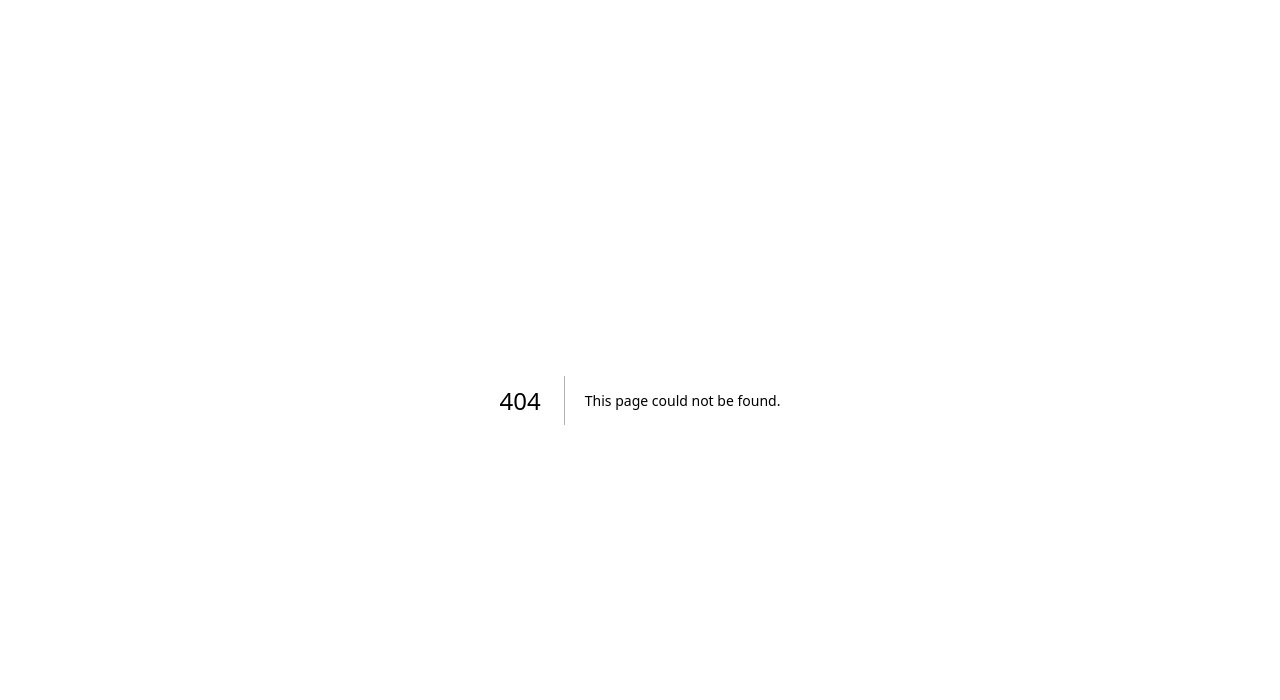
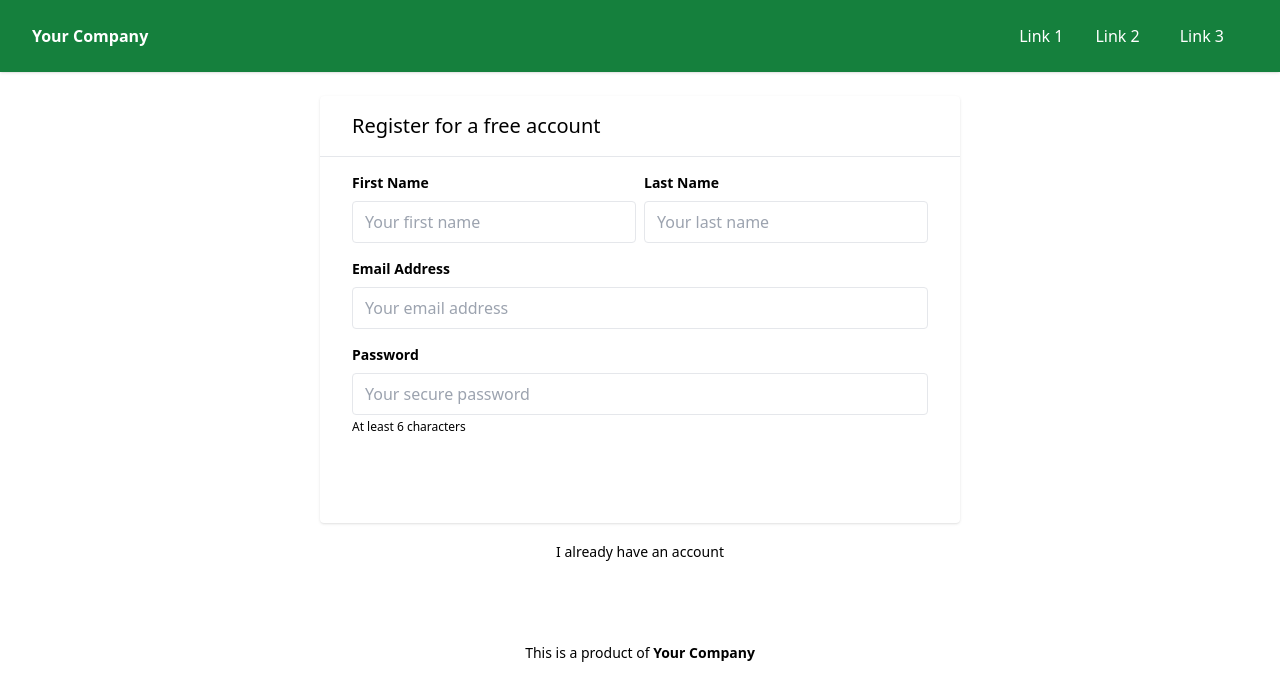
Before and after one commit to Arbyusman/flight-app, a Next.js app: page /register in a window 1280 px wide. Before the commit this address had no page. Shown: the top 700 px of the page. Built offline with nearby package versions, Linux system fonts and the light colour scheme.

Commit message:
add tailwind

```diff
--- a/package.json
+++ b/package.json
@@ -14,5 +14,10 @@
     "next": "13.0.4",
     "react": "18.2.0",
     "react-dom": "18.2.0"
+  },
+  "devDependencies": {
+    "autoprefixer": "^10.4.13",
+    "postcss": "^8.4.19",
+    "tailwindcss": "^3.2.4"
   }
 }
--- /dev/null
+++ b/pages/register/index.js
@@ -0,0 +1,128 @@
+import React from "react";
+
+export default function Home() {
+  return (
+    <div className="font-sans antialiased bg-grey">
+      <div className="w-full bg-green-700  fixed shadow z-1">
+        <div className="container mx-auto">
+          <div className="w-full flex justify-between items-center py-4 px-8">
+            <div className="text-center text-white font-bold">Your Company</div>
+            <div className="items-center hidden sm:flex">
+              <a
+                href="#"
+                className="text-white hover:text-green-lightest no-underline mx-2 px-2 py-2"
+              >
+                Link 1
+              </a>
+              <a
+                href="#"
+                className="text-white hover:text-green-lightest no-underline mx-2 px-2 py-2"
+              >
+                Link 2
+              </a>
+              <a
+                href="#"
+                className="bg-green-dark hover:bg-green-darker rounded-full text-white no-underline mx-2 px-4 py-2"
+              >
+                Link 3
+              </a>
+            </div>
+          </div>
+        </div>
+      </div>
+      <div className="w-full bg-grey-lightest" style={{paddingTop: "4rem"}}>
+        <div className="container mx-auto py-8">
+          <div className="w-5/6 lg:w-1/2 mx-auto bg-white rounded shadow">
+            <div className="py-4 px-8 text-black text-xl border-b border-grey-lighter">
+              Register for a free account
+            </div>
+            <div className="py-4 px-8">
+              <div className="flex mb-4">
+                <div className="w-1/2 mr-1">
+                  <label
+                    className="block text-grey-darker text-sm font-bold mb-2"
+                    for="first_name"
+                  >
+                    First Name
+                  </label>
+                  <input
+                    className="appearance-none border rounded w-full py-2 px-3 text-grey-darker"
+                    id="first_name"
+                    type="text"
+                    placeholder="Your first name"
+                  />
+                </div>
+                <div className="w-1/2 ml-1">
+                  <label
+                    className="block text-grey-darker text-sm font-bold mb-2"
+                    for="last_name"
+                  >
+                    Last Name
+                  </label>
+                  <input
+                    className="appearance-none border rounded w-full py-2 px-3 text-grey-darker"
+                    id="last_name"
+                    type="text"
+                    placeholder="Your last name"
+                  />
+                </div>
+              </div>
+              <div className="mb-4">
+                <label
+                  className="block text-grey-darker text-sm font-bold mb-2"
+                  for="email"
+                >
+                  Email Address
+                </label>
+                <input
+                  className="appearance-none border rounded w-full py-2 px-3 text-grey-darker"
+                  id="email"
+                  type="email"
+                  placeholder="Your email address"
+                />
+              </div>
+              <div className="mb-4">
+                <label
+                  className="block text-grey-darker text-sm font-bold mb-2"
+                  for="password"
+                >
+                  Password
+                </label>
+                <input
+                  className="appearance-none border rounded w-full py-2 px-3 text-grey-darker"
+                  id="password"
+                  type="password"
+                  placeholder="Your secure password"
+                />
+                <p className="text-grey text-xs mt-1">At least 6 characters</p>
+              </div>
+              <div className="flex items-center justify-between mt-8">
+                <button
+                  className="bg-blue hover:bg-blue-dark text-white font-bold py-2 px-4 rounded-full"
+                  type="submit"
+                >
+                  Sign Up
+                </button>
+              </div>
+            </div>
+          </div>
+          <p className="text-center my-4">
+            <a
+              href="#"
+              className="text-grey-dark text-sm no-underline hover:text-grey-darker"
+            >
+              I already have an account
+            </a>
+          </p>
+        </div>
+      </div>
+      <footer className="w-full bg-grey-lighter py-8">
+        <div className="container mx-auto text-center px-8">
+          <p className="text-grey-dark mb-2 text-sm">
+            This is a product of <span className="font-bold">Your Company</span>
+          </p>
+        </div>
+      </footer>
+    </div>
+  );
+}
--- /dev/null
+++ b/postcss.config.js
@@ -0,0 +1,7 @@
+module.exports = {
+  plugins: {
+    tailwindcss: {},
+    autoprefixer: {},
+  },
+
+}
--- /dev/null
+++ b/tailwind.config.js
@@ -0,0 +1,11 @@
+/** @type {import('tailwindcss').Config} */
+module.exports = {
+  content: [
+    "./pages/**/*.{js,ts,jsx,tsx}",
+    "./components/**/*.{js,ts,jsx,tsx}",
+  ],
+  theme: {
+    extend: {},
+  },
+  plugins: [],
+}
```
Also changed, not shown: styles/globals.css (+6 -2 lines), 2 other files (tests, documents, lock files or other folders).
